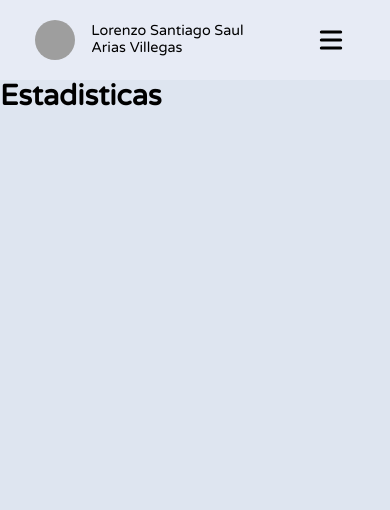
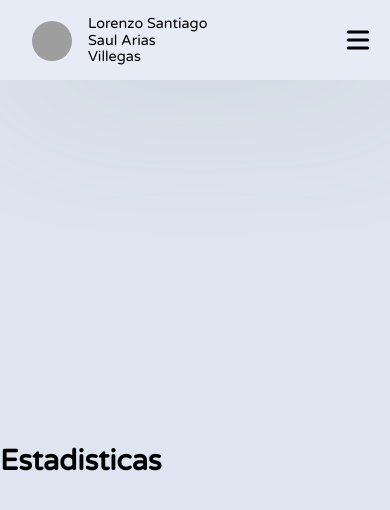
Before and after one commit to imloreno/loan_system--frontend, a React (Create React App) app: page /estadisticas in a window 390 px wide. Shown: the top 510 px of the page. Built offline with nearby package versions, Linux system fonts and the light colour scheme; grey boxes are pictures that could not be loaded.

Commit message:
Change responsive design

```diff
--- a/src/presentation/components/common/Section.styled.ts
+++ b/src/presentation/components/common/Section.styled.ts
@@ -3,7 +3,9 @@ import { BorderAbove } from "presentation/styles/mixins/Borders";
 
 const Section = styled.section`
   ${BorderAbove({})}
+  position: relative;
   padding: 1.5rem;
+  z-index: 1000;
 `;
 
 export default Section;
--- a/src/presentation/components/layout/Menu/Header.styled.tsx
+++ b/src/presentation/components/layout/Menu/Header.styled.tsx
@@ -4,15 +4,13 @@ import styled from "styled-components";
 const theme = getTheme();
 
 const StyledHeader = styled.header`
-  position: sticky;
-  top: 0;
+  position: relative;
   display: flex;
-  justify-content: space-between;
-  align-items: center;
-  padding-right: 2.2rem;
-  padding-left: 2.2rem;
-  height: 5rem;
+  flex-direction: column;
+  row-gap: 0;
+  padding: 2rem 2.2rem;
   background-color: ${theme.primary};
+  box-shadow: 1rem 0 10rem rgba(82, 92, 105, 0.185);
   user-select: none;
   z-index: 5;
 
@@ -24,61 +22,67 @@ const StyledHeader = styled.header`
 
   .burguer-menu {
     display: none;
+    cursor: pointer;
   }
 
   & nav {
+    margin-bottom: auto;
     & ul {
       margin: 0;
       display: flex;
+      flex-direction: column;
       gap: 1rem;
       padding: 0;
     }
   }
 
-  @media only screen and (max-width: 1000px) {
-    flex-direction: row-reverse;
+  .profile-container {
+    position: sticky;
+    bottom: 2rem;
+    left: 2rem;
+    right: 2rem;
+  }
 
-    nav {
-      transition: all 0.2s;
-      position: fixed;
-      left: 0;
-      width: 100%;
+  @media screen and (max-width: 60rem) {
+    position: sticky;
+    display: grid;
+    grid-template-columns: 1fr 1fr;
+    grid-template-rows: 3rem 1fr;
+    grid-template-areas:
+      "profile logo"
+      "menu menu";
+    padding: 1rem;
+    top: 0;
+    left: 0;
+    height: 3rem;
+
+    &.open {
+      row-gap: 2rem;
       height: 100%;
-      top: 0;
-      top: 5rem;
-      background-color: #c5cada;
-      backdrop-filter: blur(0.1rem);
-      padding: 2rem;
-      box-sizing: border-box;
-      opacity: 0;
-      pointer-events: none;
+    }
 
-      ul {
-        flex-direction: column;
-        li {
-          width: 100%;
-        }
-      }
-
-      &.open {
-        opacity: 1;
-        pointer-events: all;
-      }
+    .logo {
+      display: none;
     }
 
     .burguer-menu {
       display: flex;
       align-items: center;
-      position: relative;
-      padding: 0.5rem;
-      padding-left: 0;
-      height: fit-content;
       font-size: 2rem;
-      cursor: pointer;
+      margin-left: auto;
     }
 
-    .logo {
+    nav {
       display: none;
+      grid-area: menu;
+
+      &.open {
+        display: block;
+      }
+    }
+
+    .profile-container {
+      grid-area: profile;
     }
   }
 `;
--- a/src/presentation/components/layout/Menu/Profile/Profile.styled.ts
+++ b/src/presentation/components/layout/Menu/Profile/Profile.styled.ts
@@ -5,7 +5,7 @@ const Profile = styled.div`
   gap: 1rem;
   grid-template-columns: 2.5rem 1fr;
   align-items: center;
-  width: 15rem;
+  max-width: 15rem;
 
   & .profile {
     aspect-ratio: 1/1;
--- a/src/presentation/components/layout/Menu/Profile/index.tsx
+++ b/src/presentation/components/layout/Menu/Profile/index.tsx
@@ -1,11 +1,13 @@
 import React from "react";
 import ProfileStyled from "./Profile.styled";
 
-type Props = {};
+type Props = {
+  className?: string;
+};
 
 const Profile = (props: Props) => {
   return (
-    <ProfileStyled>
+    <ProfileStyled className={props.className ?? ""}>
       <div className="profile">
         <img
           src="https://gaveinjaz.com/wp-content/uploads/2019/12/opulent-profile-square-07.jpg"
--- a/src/presentation/components/layout/Menu/index.tsx
+++ b/src/presentation/components/layout/Menu/index.tsx
@@ -41,7 +41,7 @@ const Menu = () => {
   const handleOpen = () => setIsOpen((isOpen) => !isOpen);
 
   return (
-    <StyledHeader>
+    <StyledHeader className={isOpen ? "open" : ""}>
       <div className="logo">
         <Logo />
       </div>
@@ -58,7 +58,7 @@ const Menu = () => {
           ))}
         </ul>
       </nav>
-      <Profile />
+      <Profile className="profile-container" />
     </StyledHeader>
   );
 };
--- /dev/null
+++ b/src/presentation/container/Router/Structure.styled.ts
@@ -0,0 +1,13 @@
+import styled from "styled-components";
+
+const StyledStructure = styled.div`
+  display: grid;
+  grid-template-columns: 18rem 1fr;
+  min-height: 100vh;
+
+  @media screen and (max-width: 60rem) {
+    grid-template-columns: 1fr;
+  }
+`;
+
+export default StyledStructure;
--- a/src/presentation/container/Router/index.tsx
+++ b/src/presentation/container/Router/index.tsx
@@ -3,11 +3,13 @@ import Menu from "presentation/components/layout/Menu";
 
 import Home from "../screens/Home";
 import Clients from "../screens/Clients";
+import StyledStructure from "./Structure.styled";
 
 const Router = () => {
   return (
     <>
       <BrowserRouter>
+        <StyledStructure className="structure">
           <Menu />
           <Routes>
             <Route path="/" element={<Home />} />
@@ -15,6 +17,7 @@ const Router = () => {
             <Route path="/prestamos" element={<Clients />} />
             <Route path="/estadisticas" element={<h1>Estadisticas</h1>} />
           </Routes>
+        </StyledStructure>
       </BrowserRouter>
     </>
   );
--- a/src/presentation/container/screens/Home/ClientList/ClientCard.styled.ts
+++ b/src/presentation/container/screens/Home/ClientList/ClientCard.styled.ts
@@ -2,7 +2,7 @@ import { BorderBelow } from "presentation/styles/mixins/Borders";
 import styled from "styled-components";
 
 const ClientCard = styled.section`
-  ${BorderBelow({})}
+  ${BorderBelow({ trigger: "hover" })}
   display: grid;
   column-gap: 1rem;
   grid-template-columns: 0.4fr 1fr;
--- a/src/presentation/styles/GloalStyle.ts
+++ b/src/presentation/styles/GloalStyle.ts
@@ -11,10 +11,7 @@ body{
    -webkit-tap-highlight-color: transparent;
 }
 main{
-   max-width: 65rem;
-   margin: 2rem auto;
-   padding-left: 2rem;
-   padding-right: 2rem;
+   padding: 2rem;
 }
 ul{
    margin: 0;
--- a/src/presentation/styles/mixins/Borders.ts
+++ b/src/presentation/styles/mixins/Borders.ts
@@ -15,6 +15,8 @@ const BorderAbove = (props: IProps) => {
   return css`
     position: relative;
     border-radius: 0.4rem;
+    background-color: ${theme.primary};
+    z-index: 2;
 
     &::after,
     &::before {
@@ -55,6 +57,8 @@ const BorderBelow = (props: IProps) => {
   return css`
     position: relative;
     border-radius: 0.4rem;
+    background-color: ${theme.primary};
+    z-index: 2;
 
     &::after,
     &::before {
```
Lines whose indentation alone changed are shown as unchanged.
